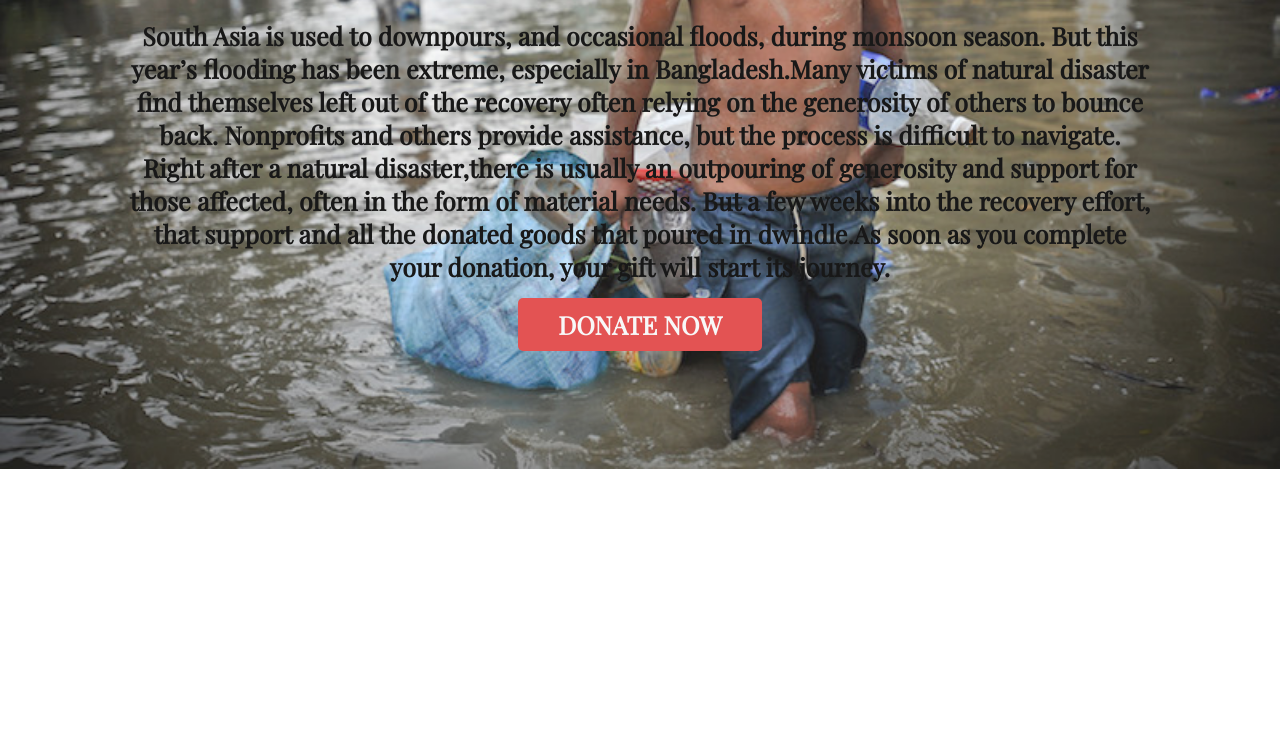
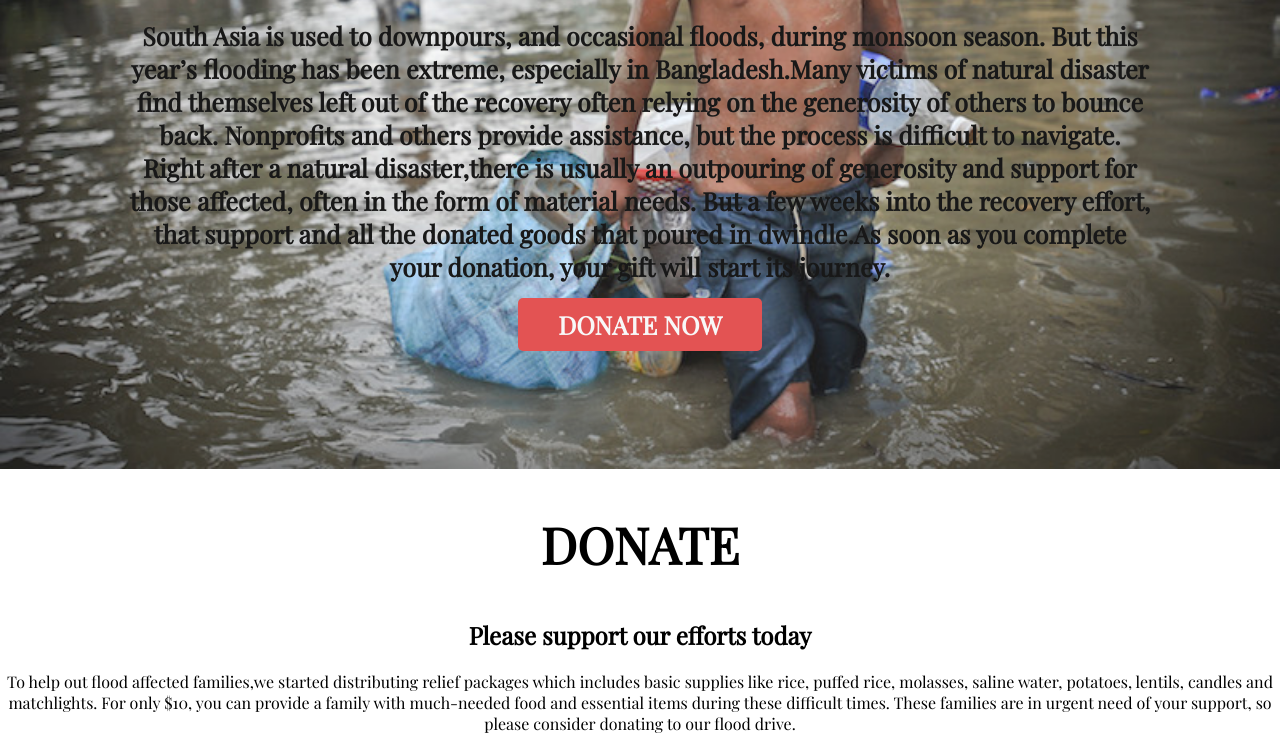
Before and after one commit to mirazchowdhury/make-a-donation, a plain HTML site: page index.html in a window 1280 px wide. Shown: the part 393-1143 px from the top of the page. Before the commit the page ends 862 px from the top, so only its background shows below. Drawn offline with nearby package versions, Linux system fonts and the light colour scheme.

Commit message:
third commit

```diff
--- a/index.html
+++ b/index.html
@@ -34,6 +34,15 @@
             <a class="link-button" target="_blank" href="">DONATE NOW</a>
         </div>
     </section>
+    <section class="center">
+
+        <h1>DONATE</h1>
+        <h2>Please support our efforts today</h2>
+        <p>To help out flood affected families,we started distributing relief packages which includes basic supplies
+            like rice, puffed rice, molasses, saline water, potatoes, lentils, candles and matchlights. For only $10,
+            you can provide a family with much-needed food and essential items during these difficult times. These
+            families are in urgent need of your support, so please consider donating to our flood drive.</p>
+    </section>
 
 </body>
 
```
